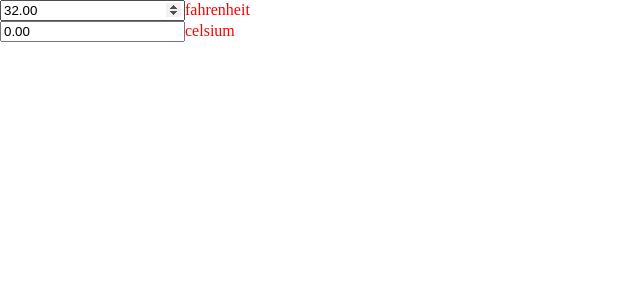
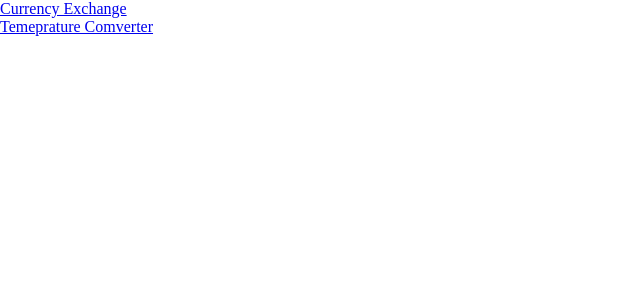
Before and after one commit to Wazerlixer/rest-countries-react, a React (Create React App) app: page / in a window 1280 px wide. Shown: the top 300 px of the page, without its empty margins (0-640 px from the left). Built offline with nearby package versions, Linux system fonts and the light colour scheme.

Commit message:
refactor:     modify: package.json, TemperatureConverter, Router, Routes, App, NewRouterExample

```diff
--- a/package.json
+++ b/package.json
@@ -2,12 +2,15 @@
   "name": "rest-countries-react",
   "version": "0.1.0",
   "private": true,
+  "homepage": "https://myusername.github.io/guide-react-gh-pages",
   "dependencies": {
     "@testing-library/jest-dom": "^5.17.0",
     "@testing-library/react": "^13.4.0",
     "@testing-library/user-event": "^13.5.0",
     "react": "^18.2.0",
     "react-dom": "^18.2.0",
+    "react-router": "^6.19.0",
+    "react-router-dom": "^6.19.0",
     "react-scripts": "5.0.1",
     "sass": "^1.69.5",
     "web-vitals": "^2.1.4"
@@ -35,5 +38,8 @@
       "last 1 firefox version",
       "last 1 safari version"
     ]
+  },
+  "devDependencies": {
+    "gh-pages": "^6.0.0"
   }
 }
--- a/src/App/App.jsx
+++ b/src/App/App.jsx
@@ -1,5 +1,5 @@
-import {CurrencyExchange} from "../pages/CurrencyExchange"
-import { TemperatureConverter } from "../pages/TemperatureConverter";
+import { RouterProvider } from "react-router-dom";
+import { Router } from "../Router/Router";
 
 import "./style.sass"
 
@@ -7,8 +7,7 @@ export const App = () => {
 
   return (
     <div className="App">
-      {/* <CurrencyExchange /> */}
-      <TemperatureConverter/>
+      <RouterProvider router={Router} />
     </div>
   );
 }
--- /dev/null
+++ b/src/Router/Router.js
@@ -0,0 +1,22 @@
+import { createBrowserRouter } from "react-router-dom"
+
+import { NewRouterExample } from "../pages/NewRouterExample"
+import { CurrencyExchange } from "../pages/CurrencyExchange"
+import { TemperatureConverter } from "../pages/TemperatureConverter"
+
+export const Router = createBrowserRouter(
+    [
+        {
+            path: "",
+            element: <NewRouterExample />
+        },
+        {
+            path:  "currency-exchange",
+            element: <CurrencyExchange />
+        },
+        {
+            path:  "temperature-converter",
+            element: <TemperatureConverter />
+        }
+    ]
+)
--- /dev/null
+++ b/src/Router/Routes.js
@@ -0,0 +1,5 @@
+export const Routes = {
+    homePage: "",
+    currencyExchange: "currency-exchange",
+    temperatureConverter: "temperature-converter"
+}
--- /dev/null
+++ b/src/pages/NewRouterExample/NewRouterExample.jsx
@@ -0,0 +1,13 @@
+import { Link } from "react-router-dom"
+
+import { Routes } from "../../Router/Routes"
+
+export const NewRouterExample = () => {
+    return(
+        <div className="router-example">
+            <Link to={`./${Routes?.currencyExchange}`}>Currency Exchange</Link>
+            <br />
+            <Link to={`./${Routes?.temperatureConverter}`}>Temeprature Comverter</Link>
+        </div>
+    )
+}
--- /dev/null
+++ b/src/pages/NewRouterExample/index.js
@@ -0,0 +1 @@
+export {NewRouterExample} from "./NewRouterExample"
--- a/src/pages/TemperatureConverter/TemperatureConverter.jsx
+++ b/src/pages/TemperatureConverter/TemperatureConverter.jsx
@@ -5,7 +5,7 @@ export const TemperatureConverter = () => {
 
     return (
         <div className="tempertaure-converter">
-            <input type="number" id="fahrenheit" value={((currentTemperature * 9 / 5) + 32).toFixed(2)}
+            <input type="number" id="fahrenheit" value={((currentTemperature * 9 / 5) + 32).toFixed(1)}
                 onChange={
                     (event) => {
                         setCurrentTemperature((event.target.value - 32) * 5 / 9)
@@ -14,7 +14,7 @@ export const TemperatureConverter = () => {
             />
             <label htmlFor="fahrenheit">fahrenheit</label>
             <br />
-            <input type="number" id="celsium" value={(currentTemperature).toFixed(2)}
+            <input type="number" id="celsium" value={ currentTemperature }
                 onChange={
                     (event) => {
                         setCurrentTemperature(event.target.value)
```
Also changed, not shown: src/pages/NewRouterExample/style.sass (added), 1 other file (tests, documents, lock files or other folders).
